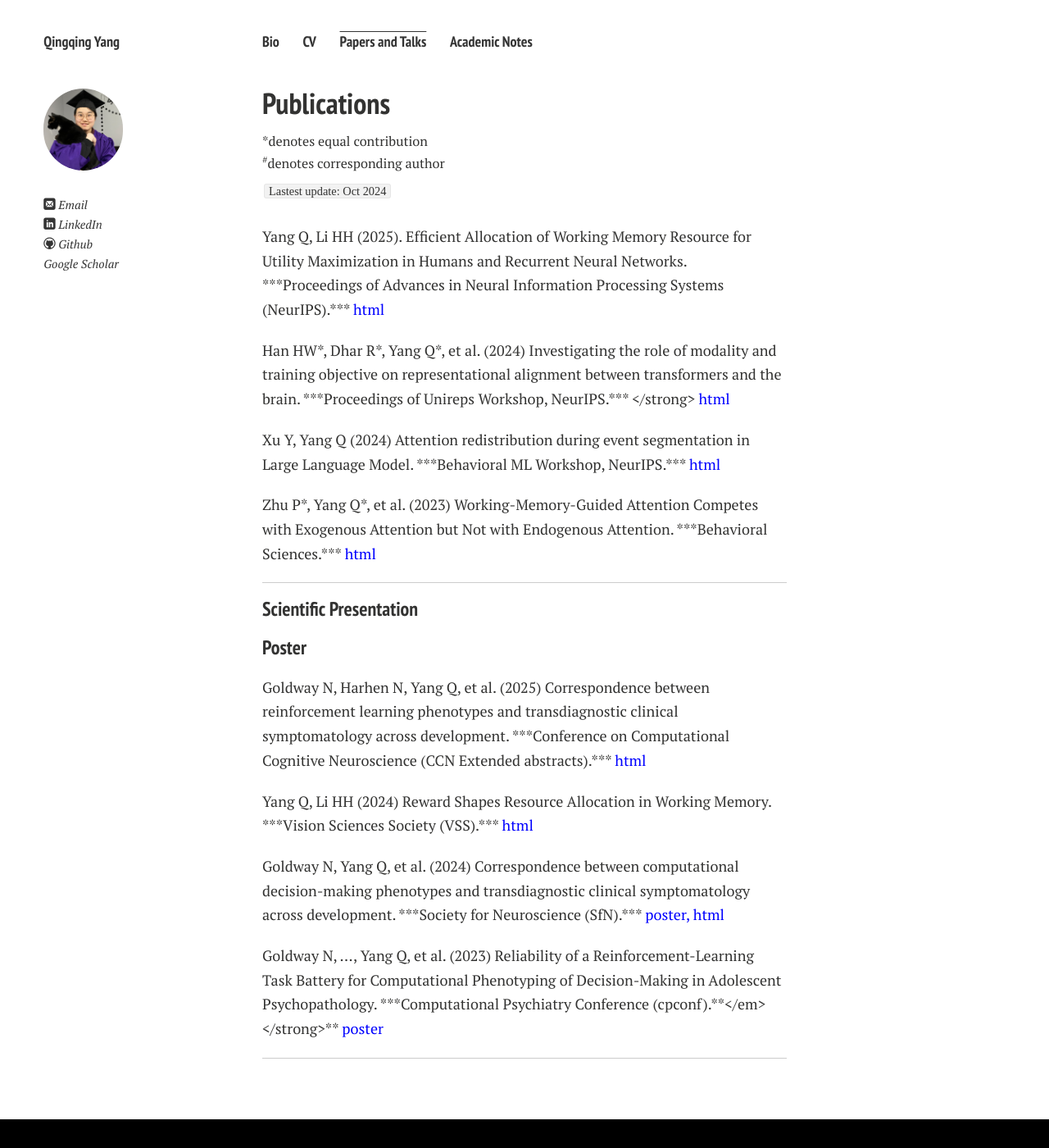
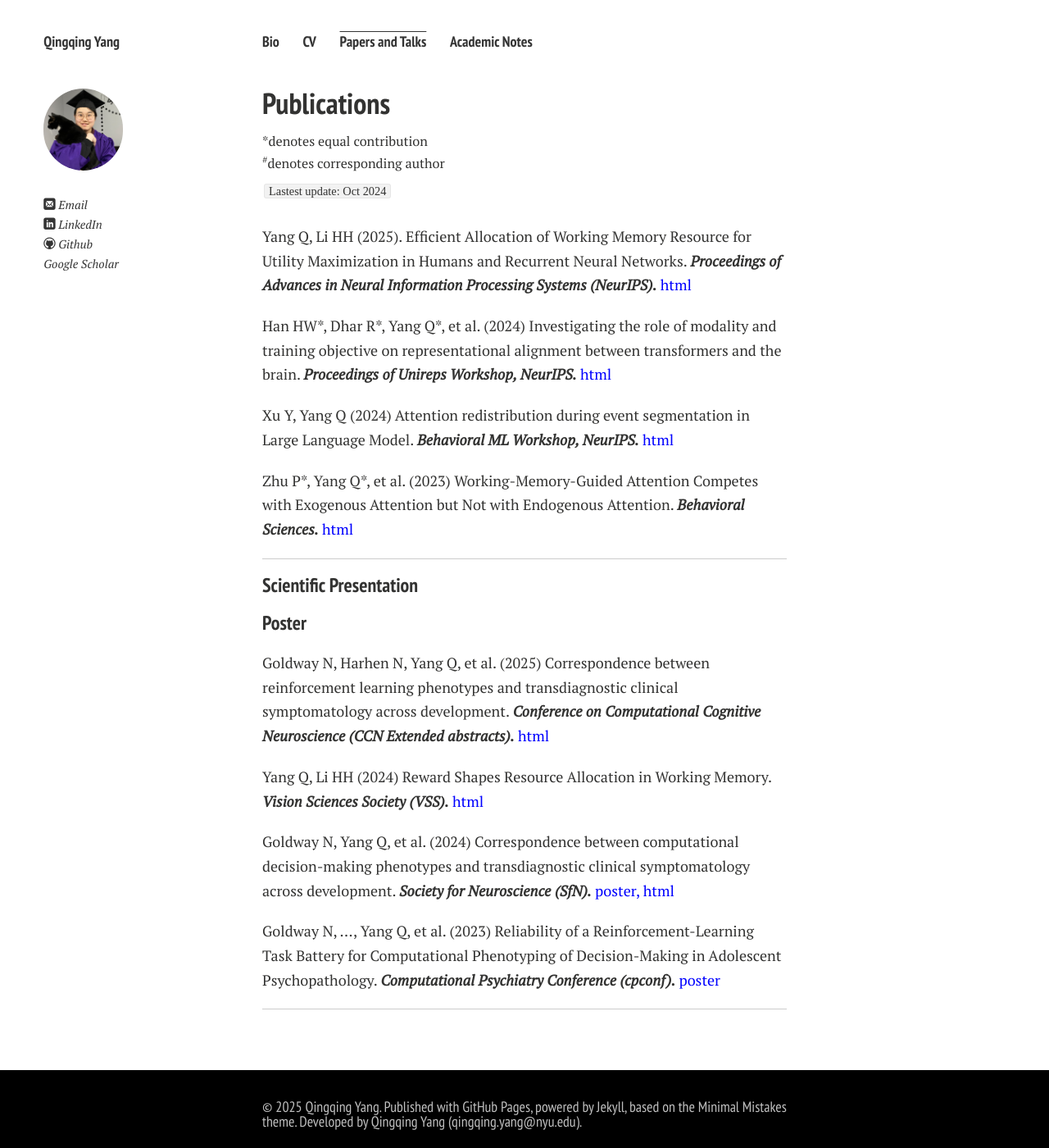
Before and after one commit to Qingqing-Yang-177/Qingqing-Yang-177.github.io, a Jekyll site: the page built from publications.md, in a window 1280 px wide and 1400 px high. Shown: the whole window at 82% size. Built offline with Jekyll 4.4.1, drawn with Linux system fonts in a browser that asks for light colours; nearby versions of some CDN libraries; comment, search, counter and statistics services are not loaded; a style sheet for code colours, icons or effects is not loaded.

Commit message:
Update publications.md

```diff
--- a/publications.md
+++ b/publications.md
@@ -12,22 +12,22 @@ title: Publications
 `Lastest update: Oct 2024`
 
 <div style="margin: 0; margin-bottom: 20px;">
-  Yang Q, Li HH (2025). Efficient Allocation of Working Memory Resource for Utility Maximization in Humans and Recurrent Neural Networks. ***Proceedings of Advances in Neural Information Processing Systems (NeurIPS).*** <a href="https://openreview.net/pdf?id=eYVFs6TfQ0" style="color: blue;">html</a>
+  Yang Q, Li HH (2025). Efficient Allocation of Working Memory Resource for Utility Maximization in Humans and Recurrent Neural Networks. <em><strong style="font-weight: 700;">Proceedings of Advances in Neural Information Processing Systems (NeurIPS).</strong></em> <a href="https://openreview.net/pdf?id=eYVFs6TfQ0" style="color: blue;">html</a>
 </div>
 
 <div style="margin: 0; margin-bottom: 20px;">
   Han HW*, Dhar R*, Yang Q*, et al. (2024) Investigating the role of modality and training objective on representational alignment between transformers and the brain.
-  ***Proceedings of Unireps Workshop, NeurIPS.*** </strong> <a href="https://openreview.net/pdf?id=t4CnKu6yXn" style="color: blue;"> html</a>
+  <em><strong style="font-weight: 700;">Proceedings of Unireps Workshop, NeurIPS.</strong></em> <a href="https://openreview.net/pdf?id=t4CnKu6yXn" style="color: blue;"> html</a>
 </div>
 
 <div style="margin: 0; margin-bottom: 20px;">
   Xu Y, Yang Q (2024) Attention redistribution during event segmentation in Large Language Model.
-  ***Behavioral ML Workshop, NeurIPS.*** <a href="https://openreview.net/pdf?id=l0K0ADWKTq" style="color: blue;"> html</a>
+  <em><strong style="font-weight: 700;">Behavioral ML Workshop, NeurIPS.</strong></em> <a href="https://openreview.net/pdf?id=l0K0ADWKTq" style="color: blue;"> html</a>
 </div>
 
 <div style="margin: 0; margin-bottom: 20px;">
   Zhu P*, Yang Q*, et al. (2023) Working-Memory-Guided Attention Competes with Exogenous Attention but Not with Endogenous Attention.
-  ***Behavioral Sciences.*** <a href="https://www.mdpi.com/2076-328X/13/5/426" style="color: blue;"> html</a>
+  <em><strong style="font-weight: 700;">Behavioral Sciences.</strong></em> <a href="https://www.mdpi.com/2076-328X/13/5/426" style="color: blue;"> html</a>
 </div>
 
 ---
@@ -37,25 +37,25 @@ title: Publications
 <div style="margin: 0; margin-bottom: 20px;">
   Goldway N, Harhen N, Yang Q, et al. (2025)
   Correspondence between reinforcement learning phenotypes and transdiagnostic clinical symptomatology across development.
-  ***Conference on Computational Cognitive Neuroscience (CCN Extended abstracts).*** <a href="https://openreview.net/pdf?id=oWlLOvK1oc" style="color: blue;"> html</a>
+  <em><strong style="font-weight: 700;">Conference on Computational Cognitive Neuroscience (CCN Extended abstracts).</strong></em> <a href="https://openreview.net/pdf?id=oWlLOvK1oc" style="color: blue;"> html</a>
 </div>
 
 <div style="margin: 0; margin-bottom: 20px;">
  Yang Q, Li HH (2024)
  Reward Shapes Resource Allocation in Working Memory.
-  ***Vision Sciences Society (VSS).*** <a href="https://doi.org/10.1167/jov.25.9.2217" style="color: blue;"> html</a>
+  <em><strong style="font-weight: 700;">Vision Sciences Society (VSS).</strong></em> <a href="https://doi.org/10.1167/jov.25.9.2217" style="color: blue;"> html</a>
 </div>
 
 <div style="margin: 0; margin-bottom: 20px;">
  Goldway N, Yang Q, et al. (2024)
  Correspondence between computational decision-making phenotypes and transdiagnostic clinical symptomatology across development.
- ***Society for Neuroscience (SfN).*** <a href="/mypaper/sfn_2024_noam_poster.pdf" style="color: blue;"> poster, </a> <a href="https://www.abstractsonline.com/pp8/#!/20433/presentation/28650)" style="color:blue;"> html </a>
+ <em><strong style="font-weight: 700;">Society for Neuroscience (SfN).</strong></em> <a href="/mypaper/sfn_2024_noam_poster.pdf" style="color: blue;"> poster, </a> <a href="https://www.abstractsonline.com/pp8/#!/20433/presentation/28650)" style="color:blue;"> html </a>
 </div>
 
 <div style="margin: 0; margin-bottom: 20px;">
   Goldway N, ..., Yang Q, et al. (2023)
   Reliability of a Reinforcement-Learning Task Battery for Computational Phenotyping of Decision-Making in Adolescent Psychopathology.
-  ***Computational Psychiatry Conference (cpconf).**</em></strong>** <a href="/mypaper/Frame4.pdf" style="color: blue;"> poster</a>
+  <em><strong style="font-weight: 700;">Computational Psychiatry Conference (cpconf).</strong></em> <a href="/mypaper/Frame4.pdf" style="color: blue;"> poster</a>
 </div>
 
 
```
